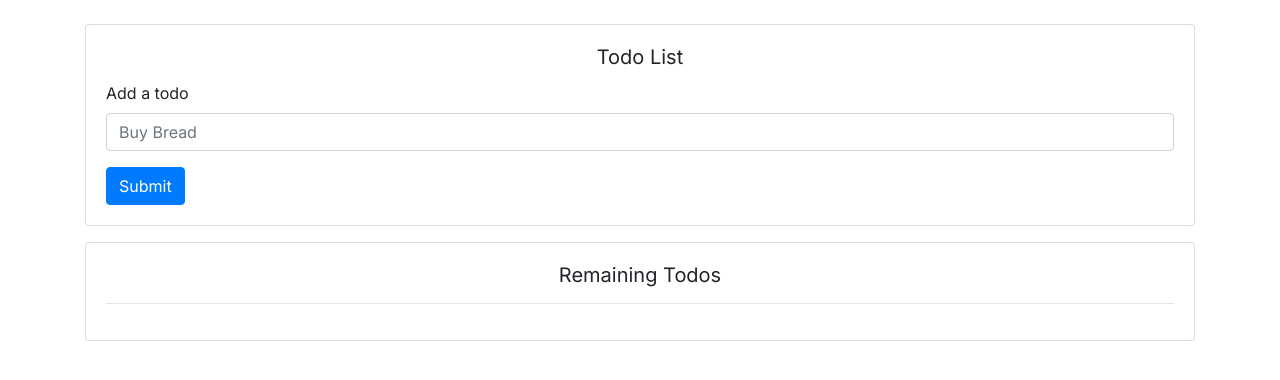
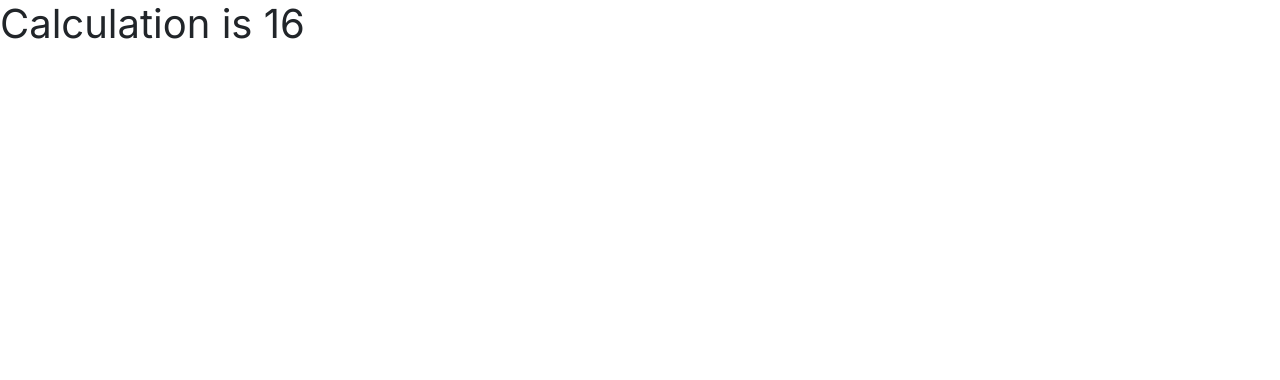
Before and after one commit to suyashpradhan/movie-search-app, a React (Create React App) app: page / in a window 1280 px wide. Shown: the top 380 px of the page. Built offline with nearby package versions, Linux system fonts and the light colour scheme.

Commit message:
feat: Props in ReactJS

```diff
--- /dev/null
+++ b/src/Props/Props.js
@@ -0,0 +1,12 @@
+import React from "react";
+import "../style.css";
+
+function Calculate({ value }) {
+  return <h1>Calculation is {value * value}</h1>;
+}
+
+function Props() {
+  return <Calculate value="4"></Calculate>;
+}
+
+export default Props;
--- a/src/index.js
+++ b/src/index.js
@@ -1,11 +1,10 @@
 import React from "react";
 import ReactDOM from "react-dom";
-
-import App from "./Todo-App/App";
+import Props from "./Props/Props";
 
 ReactDOM.render(
   <React.StrictMode>
-    <App />
+    <Props />
   </React.StrictMode>,
   document.getElementById("root")
 );
```
Also changed, not shown: 1 other file (tests, documents, lock files or other folders).
